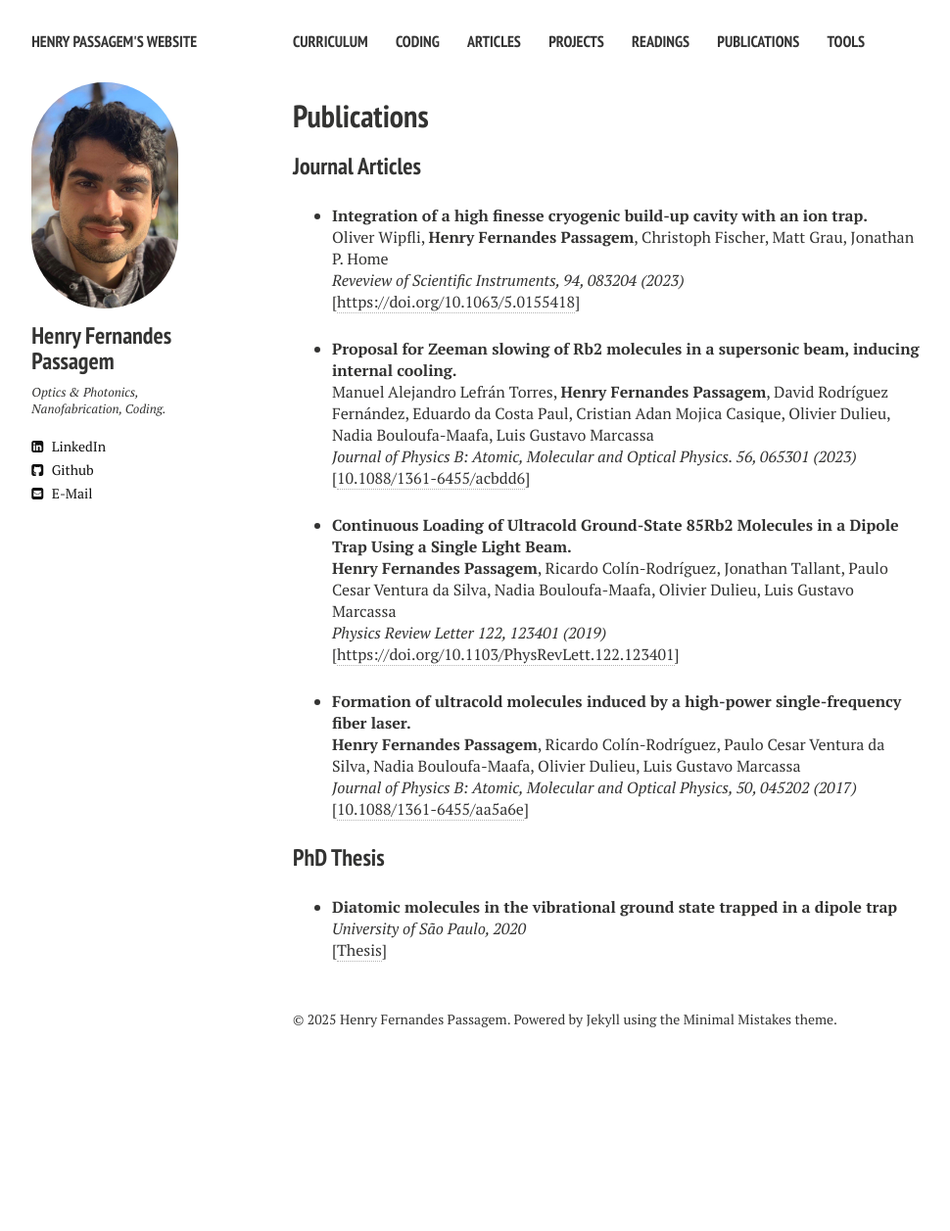
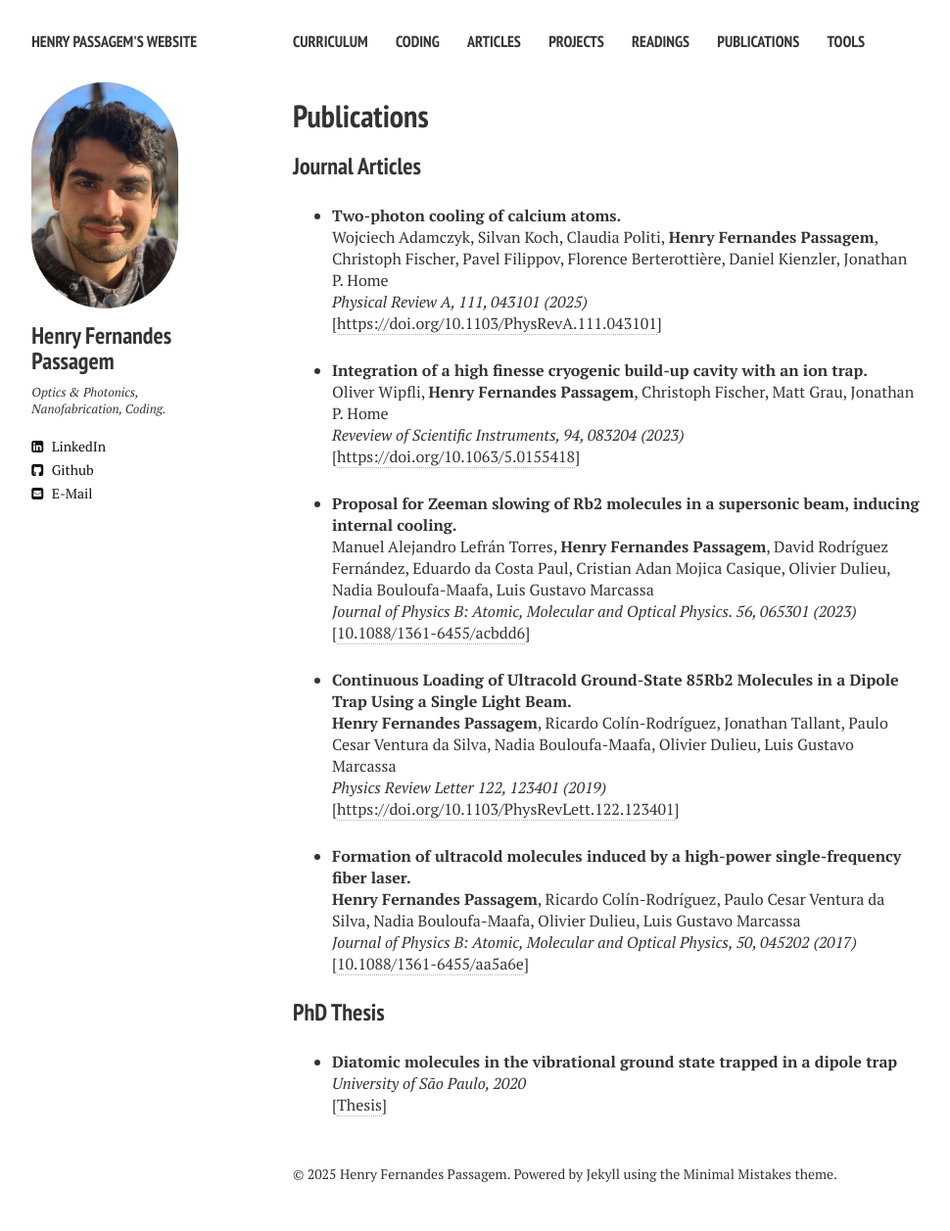
Before and after one commit to henryfpassagem/henryfpassagem.github.io, a Jekyll site: the page built from publications.md, in a window 1280 px wide. Shown: the whole page at 98% size, without its empty margins (21-991 px from the left). Built offline with Jekyll 4.4.1, drawn with Linux system fonts in a browser that asks for light colours; nearby versions of some CDN libraries; before the commit the page ends 1099 px from its top, so only the background shows below that.

Commit message:
update publications

```diff
--- a/publications.md
+++ b/publications.md
@@ -8,6 +8,11 @@ comments: false
 ---
 
 ### Journal Articles
+
+* **Two-photon cooling of calcium atoms.** <br />
+  Wojciech Adamczyk, Silvan Koch, Claudia Politi, **Henry Fernandes Passagem**, Christoph Fischer, Pavel Filippov, Florence Berterottière, Daniel Kienzler, Jonathan P. Home <br />
+  *Physical Review A, 111, 043101 (2025)*<br />
+  [[https://doi.org/10.1103/PhysRevA.111.043101](https://journals.aps.org/pra/abstract/10.1103/PhysRevA.111.043101)]<br />
 
 * **Integration of a high finesse cryogenic build-up cavity with an ion trap.** <br />
   Oliver Wipfli, **Henry Fernandes Passagem**, Christoph Fischer, Matt Grau, Jonathan P. Home <br />
```
